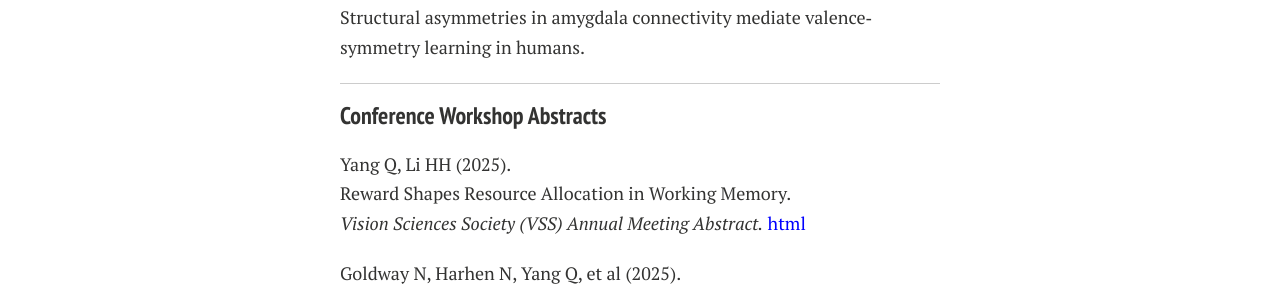
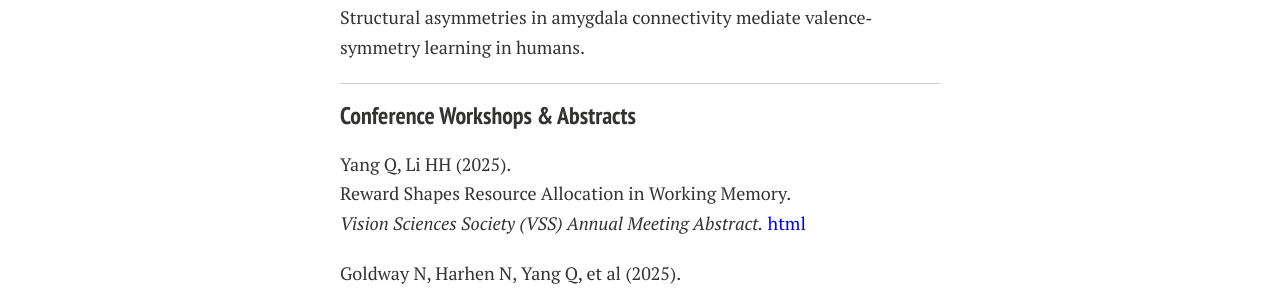
Before and after one commit to Qingqing-Yang-177/Qingqing-Yang-177.github.io, a Jekyll site: the page built from publications.md, in a window 1280 px wide. Shown: the part 1078-1372 px from the top of the page. Built offline with Jekyll 4.4.1, drawn with Linux system fonts in a browser that asks for light colours; nearby versions of some CDN libraries; comment, search, counter and statistics services are not loaded; a style sheet for code colours, icons or effects is not loaded.

Commit message:
Update publications.md

```diff
--- a/publications.md
+++ b/publications.md
@@ -52,7 +52,7 @@ title: Publications
 </div>
 
 ---
-### Conference Workshop Abstracts
+### Conference Workshops & Abstracts
 
 <div style="margin: 0; margin-bottom: 20px;">
  Yang Q, Li HH (2025). <br>
```
